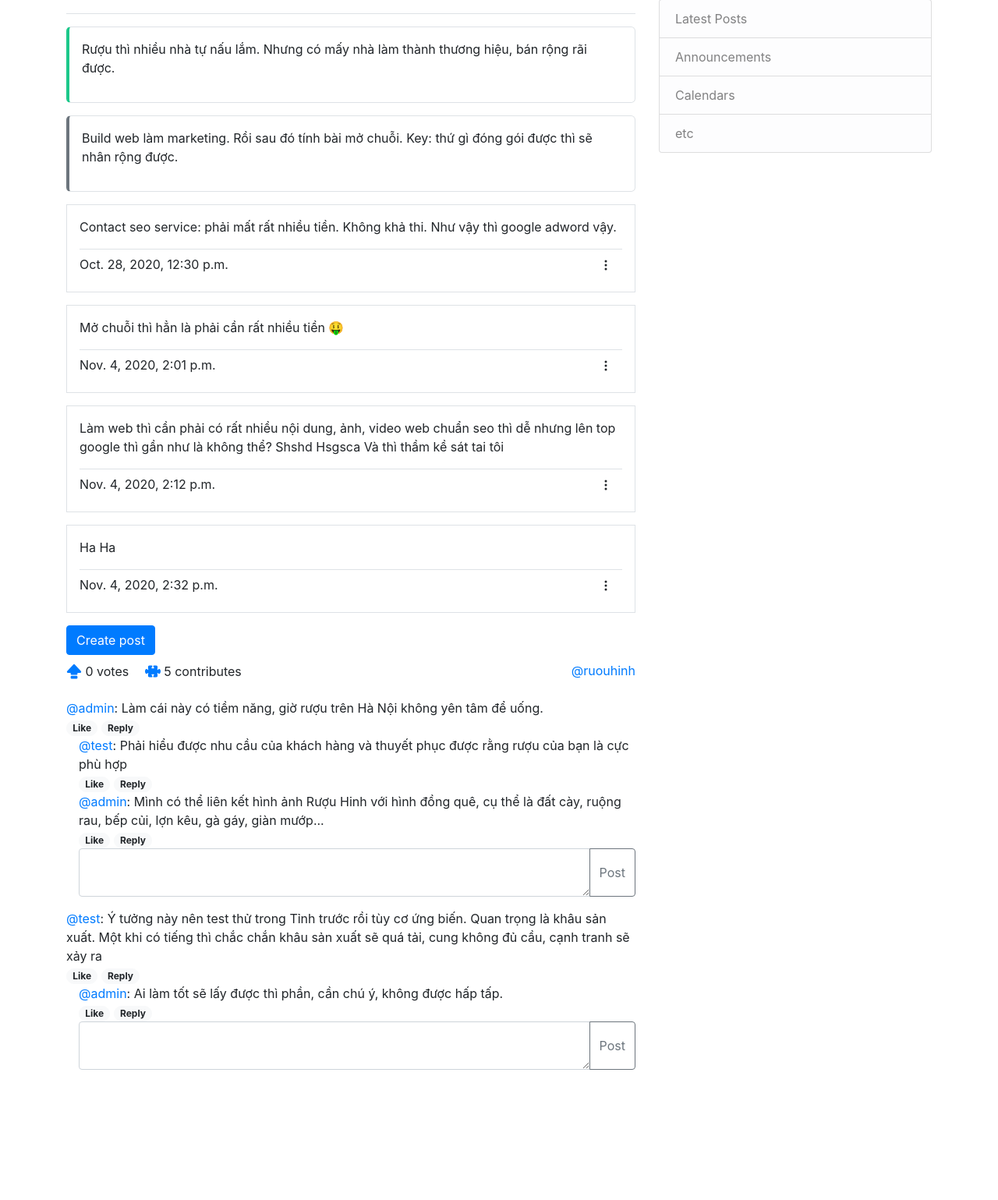
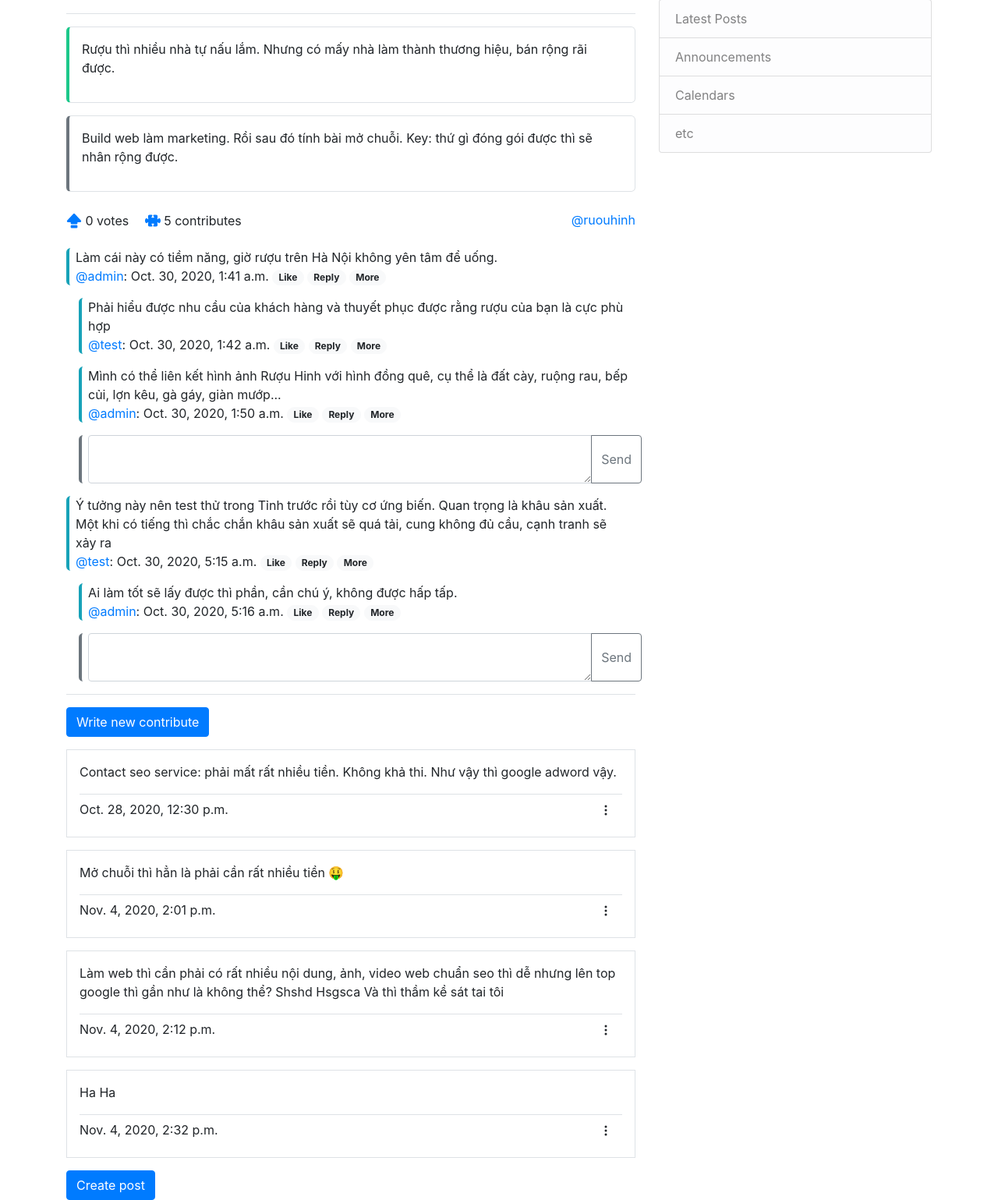
Before and after one commit to canhazn/whatsidea, a Django app: a page that uses templates/idea-detail.html in a window 1280 px wide. Shown: the part 113-1652 px from the top of the page at 78% size. Before the commit the page ends 1485 px from the top, so only its background shows below. Run offline with Django 3.2, Linux system fonts and the light colour scheme; data comes from the database, SQL or seed files in the repository; data that the repository does not hold is empty; some libraries are stand-ins or nearby versions.

Commit message:
New template style: contribute first

```diff
--- a/templates/idea-detail.html
+++ b/templates/idea-detail.html
@@ -20,6 +20,11 @@
 
     .border-left-success {
         border-left: .25rem solid #1cc88a !important;
+        border-radius: .35rem;
+    }
+
+    .border-left-info {
+        border-left: .25rem solid #17A2B8 !important;
         border-radius: .35rem;
     }
 
@@ -70,6 +75,96 @@
     <div class="p-3 my-3 border border-left-secondary">
         <p>{{ idea.solution }}</p>
     </div>
+
+    <!-- vote count -->
+    <section class="contribute-area">
+        <div class="d-flex justify-content-between align-items-center">
+            <div class="vote">
+                <a class="navbar-brand mr-0" href="">
+                    <svg width="1em" height="1em" viewBox="0 0 16 16" class="bi bi-capslock-fill" fill="currentColor"
+                        xmlns="http://www.w3.org/2000/svg">
+                        <path fill-rule="evenodd"
+                            d="M7.27 1.047a1 1 0 0 1 1.46 0l6.345 6.77c.6.638.146 1.683-.73 1.683H11.5v1a1 1 0 0 1-1 1h-5a1 1 0 0 1-1-1v-1H1.654C.78 9.5.326 8.455.924 7.816L7.27 1.047zM4.5 13.5a1 1 0 0 1 1-1h5a1 1 0 0 1 1 1v1a1 1 0 0 1-1 1h-5a1 1 0 0 1-1-1v-1z" />
+                    </svg>
+                </a>
+                <span>{{ idea.vote_set.all.count }} votes</span>
+
+                <a class="navbar-brand mr-0 ml-3" href="">
+                    <svg width="1em" height="1em" viewBox="0 0 16 16" class="bi bi-puzzle-fill" fill="currentColor"
+                        xmlns="http://www.w3.org/2000/svg">
+                        <path fill-rule="evenodd"
+                            d="M3.112 3.645A1.5 1.5 0 0 1 4.605 2H7a.5.5 0 0 1 .5.5v.382c0 .696-.497 1.182-.872 1.469a.459.459 0 0 0-.115.118.113.113 0 0 0-.012.025L6.5 4.5v.003l.003.01c.004.01.014.028.036.053a.86.86 0 0 0 .27.194C7.09 4.9 7.51 5 8 5c.492 0 .912-.1 1.19-.24a.86.86 0 0 0 .271-.194.213.213 0 0 0 .036-.054l.003-.01v-.008a.112.112 0 0 0-.012-.025.459.459 0 0 0-.115-.118c-.375-.287-.872-.773-.872-1.469V2.5A.5.5 0 0 1 9 2h2.395a1.5 1.5 0 0 1 1.493 1.645L12.645 6.5h.237c.195 0 .42-.147.675-.48.21-.274.528-.52.943-.52.568 0 .947.447 1.154.862C15.877 6.807 16 7.387 16 8s-.123 1.193-.346 1.638c-.207.415-.586.862-1.154.862-.415 0-.733-.246-.943-.52-.255-.333-.48-.48-.675-.48h-.237l.243 2.855A1.5 1.5 0 0 1 11.395 14H9a.5.5 0 0 1-.5-.5v-.382c0-.696.497-1.182.872-1.469a.459.459 0 0 0 .115-.118.113.113 0 0 0 .012-.025L9.5 11.5v-.003l-.003-.01a.214.214 0 0 0-.036-.053.859.859 0 0 0-.27-.194C8.91 11.1 8.49 11 8 11c-.491 0-.912.1-1.19.24a.859.859 0 0 0-.271.194.214.214 0 0 0-.036.054l-.003.01v.002l.001.006a.113.113 0 0 0 .012.025c.016.027.05.068.115.118.375.287.872.773.872 1.469v.382a.5.5 0 0 1-.5.5H4.605a1.5 1.5 0 0 1-1.493-1.645L3.356 9.5h-.238c-.195 0-.42.147-.675.48-.21.274-.528.52-.943.52-.568 0-.947-.447-1.154-.862C.123 9.193 0 8.613 0 8s.123-1.193.346-1.638C.553 5.947.932 5.5 1.5 5.5c.415 0 .733.246.943.52.255.333.48.48.675.48h.238l-.244-2.855z" />
+                    </svg>
+                </a>
+                <span>{{ idea.contribute_set.all.count }} contributes</span>
+            </div>
+            <a href="{% url 'idea-detail-page' idea.slug %}">
+                @{{ idea.slug }}
+            </a>
+        </div>
+
+        <div class="contribute-area">
+            {% for contribute in contributes %}
+            <div>
+                <div class="contributes mt-3 px-2 border-left-info">
+                    <div class="contribute-content">
+                        <p class="m-0"> {{ contribute }} </p>
+                    </div>
+                    <div class="">
+                        <a href="">@{{ contribute.user }}</a>:
+                        <span>{{ contribute.date_created }}</span>
+                        <span class="badge badge-pill btn btn-light">Like</span>
+                        <span class="badge badge-pill btn btn-light">Reply</span>
+                        <span class="badge badge-pill btn btn-light">More</span>
+                    </div>
+                </div>
+
+                {% for sub in contribute.children.all %}
+                <div class="subs mt-3 ml-3 px-2 border-left-info">
+                    <div class="contribute-content">
+                        <p class="m-0 "> {{ sub }}</p>
+                    </div>
+                    <div class="">
+                        <a href="">@{{ sub.user }}</a>:
+                        <span>{{ sub.date_created }}</span>
+                        <span class="badge badge-pill btn btn-light">Like</span>
+                        <span class="badge badge-pill btn btn-light">Reply</span>
+                        <span class="badge badge-pill btn btn-light">More</span>
+                    </div>
+
+                </div>
+                {% endfor %}
+
+                {% if contribute.children.all.count > 0 %}
+                <div class="input-group mt-3 ml-3 px-2 border-left-secondary">
+                    <textarea class="form-control" aria-label="With textarea"></textarea>
+                    <div class="input-group-append">
+                        <button class="btn btn-outline-secondary" type="button" id="button-addon2">Send</button>
+                    </div>
+
+                </div>
+                {% endif %}
+            </div>
+            {% endfor %}
+            <div class="create-parent-contribute-area mt-3 pt-3 border-top">
+                <button class="btn btn-primary" type="button" data-toggle="collapse" data-target="#collapseExample"
+                    aria-expanded="false" aria-controls="collapseExample">
+                    Write new contribute
+                </button>
+
+                <div class="collapse" id="collapseExample">
+                    <div class="input-group mt-3 px-2 border-left-secondary">
+                        <textarea class="form-control" aria-label="With textarea"></textarea>
+                        <div class="input-group-append">
+                            <button class="btn btn-outline-secondary" type="button" id="button-addon2">Send</button>
+                        </div>
+
+                    </div>
+                </div>
+            </div>
+        </div>
+    </section>
+
 
 
     <!-- Post area ------------>
@@ -187,75 +282,6 @@
         </div>
     </div>
     <!-- End post area -------------->
-
-
-
-    <div class="d-flex justify-content-between align-items-center">
-        <div class="vote">
-            <a class="navbar-brand mr-0" href="">
-                <svg width="1em" height="1em" viewBox="0 0 16 16" class="bi bi-capslock-fill" fill="currentColor"
-                    xmlns="http://www.w3.org/2000/svg">
-                    <path fill-rule="evenodd"
-                        d="M7.27 1.047a1 1 0 0 1 1.46 0l6.345 6.77c.6.638.146 1.683-.73 1.683H11.5v1a1 1 0 0 1-1 1h-5a1 1 0 0 1-1-1v-1H1.654C.78 9.5.326 8.455.924 7.816L7.27 1.047zM4.5 13.5a1 1 0 0 1 1-1h5a1 1 0 0 1 1 1v1a1 1 0 0 1-1 1h-5a1 1 0 0 1-1-1v-1z" />
-                </svg>
-            </a>
-            <span>{{ idea.vote_set.all.count }} votes</span>
-
-
-            <a class="navbar-brand mr-0 ml-3" href="">
-                <svg width="1em" height="1em" viewBox="0 0 16 16" class="bi bi-puzzle-fill" fill="currentColor"
-                    xmlns="http://www.w3.org/2000/svg">
-                    <path fill-rule="evenodd"
-                        d="M3.112 3.645A1.5 1.5 0 0 1 4.605 2H7a.5.5 0 0 1 .5.5v.382c0 .696-.497 1.182-.872 1.469a.459.459 0 0 0-.115.118.113.113 0 0 0-.012.025L6.5 4.5v.003l.003.01c.004.01.014.028.036.053a.86.86 0 0 0 .27.194C7.09 4.9 7.51 5 8 5c.492 0 .912-.1 1.19-.24a.86.86 0 0 0 .271-.194.213.213 0 0 0 .036-.054l.003-.01v-.008a.112.112 0 0 0-.012-.025.459.459 0 0 0-.115-.118c-.375-.287-.872-.773-.872-1.469V2.5A.5.5 0 0 1 9 2h2.395a1.5 1.5 0 0 1 1.493 1.645L12.645 6.5h.237c.195 0 .42-.147.675-.48.21-.274.528-.52.943-.52.568 0 .947.447 1.154.862C15.877 6.807 16 7.387 16 8s-.123 1.193-.346 1.638c-.207.415-.586.862-1.154.862-.415 0-.733-.246-.943-.52-.255-.333-.48-.48-.675-.48h-.237l.243 2.855A1.5 1.5 0 0 1 11.395 14H9a.5.5 0 0 1-.5-.5v-.382c0-.696.497-1.182.872-1.469a.459.459 0 0 0 .115-.118.113.113 0 0 0 .012-.025L9.5 11.5v-.003l-.003-.01a.214.214 0 0 0-.036-.053.859.859 0 0 0-.27-.194C8.91 11.1 8.49 11 8 11c-.491 0-.912.1-1.19.24a.859.859 0 0 0-.271.194.214.214 0 0 0-.036.054l-.003.01v.002l.001.006a.113.113 0 0 0 .012.025c.016.027.05.068.115.118.375.287.872.773.872 1.469v.382a.5.5 0 0 1-.5.5H4.605a1.5 1.5 0 0 1-1.493-1.645L3.356 9.5h-.238c-.195 0-.42.147-.675.48-.21.274-.528.52-.943.52-.568 0-.947-.447-1.154-.862C.123 9.193 0 8.613 0 8s.123-1.193.346-1.638C.553 5.947.932 5.5 1.5 5.5c.415 0 .733.246.943.52.255.333.48.48.675.48h.238l-.244-2.855z" />
-                </svg>
-            </a>
-            <span>{{ idea.contribute_set.all.count }} contributes</span>
-
-        </div>
-
-
-        <a href="{% url 'idea-detail-page' idea.slug %}">
-            @{{ idea.slug }}
-        </a>
-    </div>
-
-
-    <div class="contribute-area">
-        {% for contribute in contributes %}
-        <div>
-            <div class="contributes mt-3">
-                <p class="m-0"> <a href="">@{{ contribute.user }}</a>: {{ contribute }} </p>
-                <div class="">
-                    <span class="badge badge-pill btn btn-light">Like</span>
-                    <span class="badge badge-pill btn btn-light">Reply</span>
-                </div>
-            </div>
-
-            {% for sub in contribute.children.all %}
-            <div class="ml-3 subs">
-                <p class="m-0 "><a href="">@{{ sub.user }}</a>: {{ sub }}</p>
-                <div class="">
-                    <span class="badge badge-pill btn btn-light">Like</span>
-                    <span class="badge badge-pill btn btn-light">Reply</span>
-                </div>
-
-                {% if forloop.last %}
-                <div class="input-group mb-3">
-
-                    <textarea class="form-control" aria-label="With textarea"></textarea>
-                    <div class="input-group-append">
-                        <button class="btn btn-outline-secondary" type="button" id="button-addon2">Post</button>
-                    </div>
-
-                </div>
-                {% endif %}
-            </div>
-            {% endfor %}
-        </div>
-        {% endfor %}
-    </div>
-
-
 </main>
 
 
```
